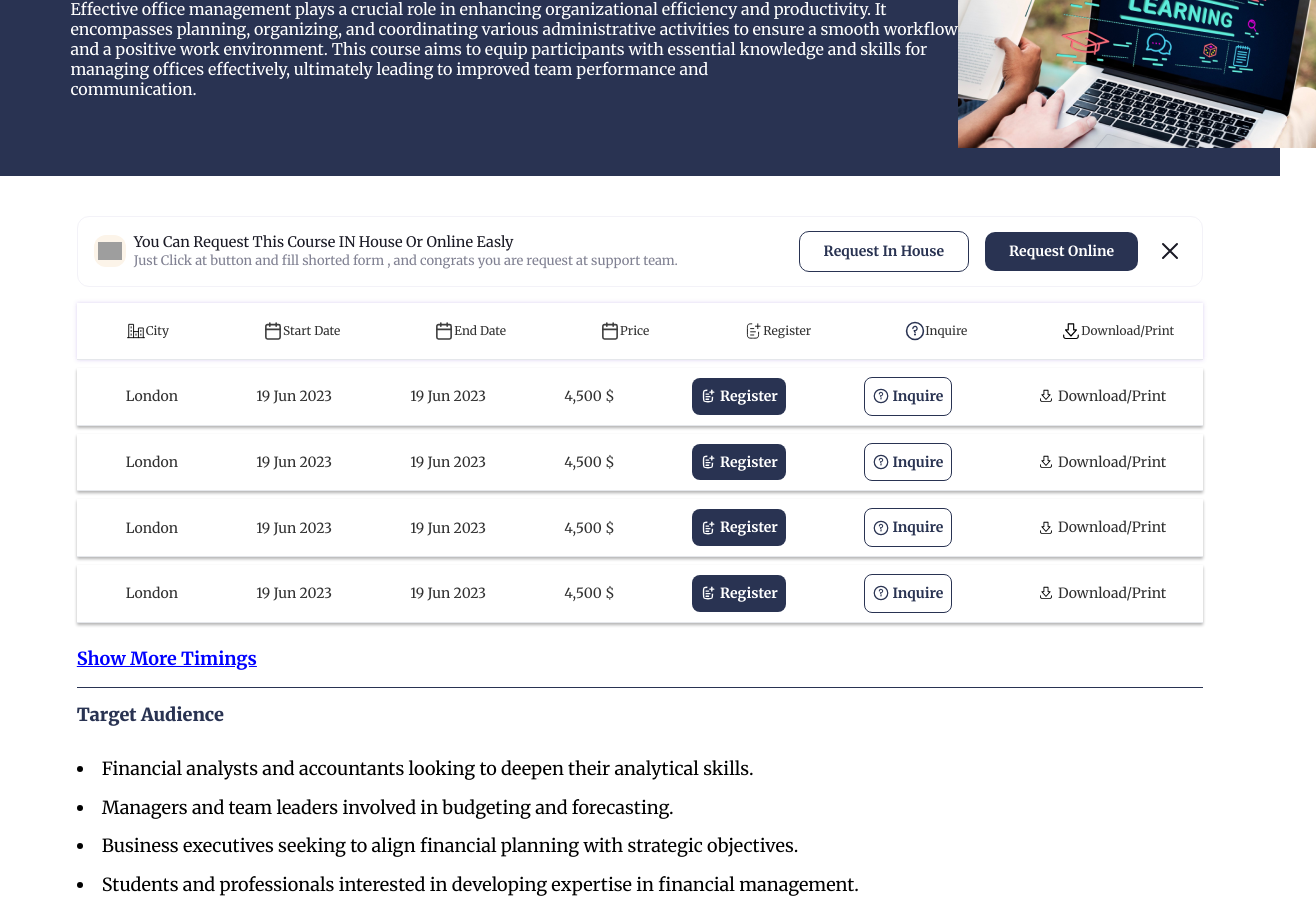
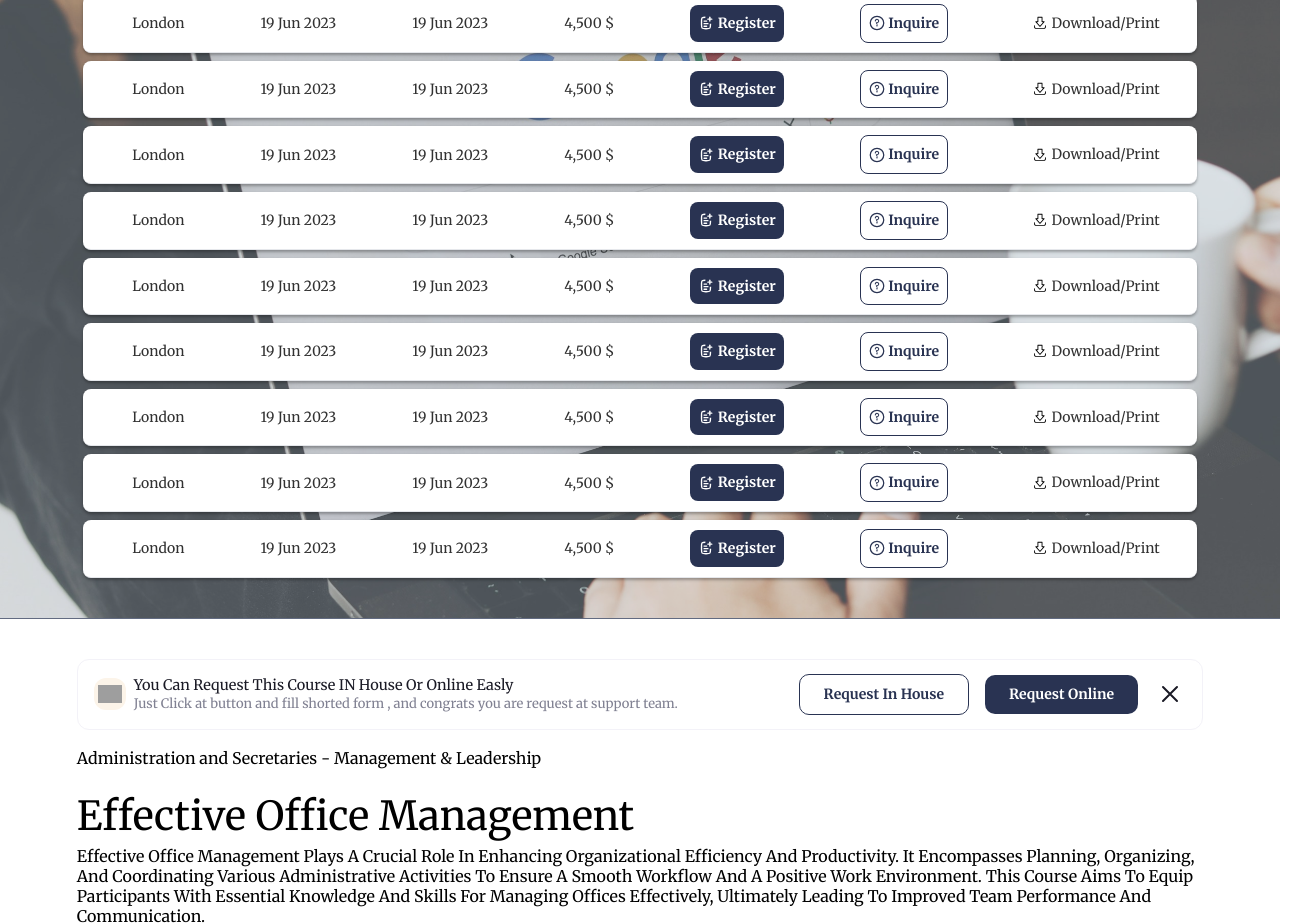
Before and after one commit to ranimRefaie/Euroqst, a Next.js app: page /course in a window 1280 px wide. Shown: the part 480-1404 px from the top of the page, 1316 px wide, since content can reach past the window. Built offline with nearby package versions, Linux system fonts and the light colour scheme; grey boxes are pictures that could not be loaded.

Commit message:
Initial commit

```diff
--- a/src/app/course/page.tsx
+++ b/src/app/course/page.tsx
@@ -1,5 +1,4 @@
 import { Header } from '@/components/Header';
-import img_sec from '../../assets/learning-education-ideas-insight-intelligence-study-concept.png'
 import Image from 'next/image';
 import check from '../../assets/icons/Check_ring.svg'
 import Link from 'next/link';
@@ -37,28 +36,15 @@ const Course: React.FC = () => {
   return (
     <div>
       <div className="hidden md:block">
-      <Header/>
+        <Header />
       </div>
 
-      <div className="hidden md:block bg-[#293352] pb-7">
-        <div className="w-[89%] flex mx-auto pt-[104px]">
-          <div className=" text-[#FFFFFF]">
-            <p className='text-[16px] font-normal '>Administration and Secretaries - Management & Leadership</p>
-            <h1 className='text-[40px] font-normal '>Effective Office Management</h1>
-            <p className='w-[888px] text-[16px] font-normal leading-[20.11px]'>
-              Effective office management plays a crucial role in enhancing organizational efficiency and productivity. It
-              encompasses planning, organizing, and coordinating various administrative activities to ensure a smooth workflow and a positive work environment. This course aims to equip participants with essential knowledge and skills for managing offices effectively, ultimately leading to improved team performance and
-              <br /> communication.
-            </p>
-          </div>
-          <Image src={img_sec} alt='' width={392} height={275} />
-        </div>
-      </div>
+
 
       <div className=" relative block hero-course md:hidden">
         <div className="relative z-10 ">
           <div className="bg-[#293352] py-[10px]">
-     <Navbar/>
+            <Navbar />
           </div>
           <div className="w-[92.5%] mx-auto text-[#FFFFFF] mt-6">
             <p className='text-[16px] font-normal'>Administration and Secretaries - Management & Leadership</p>
@@ -74,6 +60,12 @@ const Course: React.FC = () => {
 
 
 
+
+     <div className="relative">
+     <div className="container-table py-[54px] flex items-center justify-center border-b-[1.5px] border-[#293352] pb-4 bg-slate-400">
+        <TableInfo />
+      </div>
+     </div>
       <div className="w-[97%] md:w-[88%] mx-auto mt-10">
         <div className="hidden md:flex border border-[#F3F2F8] rounded-xl  py-[14px] justify-between mb-4 px-4">
           <div className="flex items-center gap-2">
@@ -94,25 +86,28 @@ const Course: React.FC = () => {
             <Link href='' className='text-[14px] font-bold leading-[19.6px] text-center text-[#FFFFFF]  py-[10px] px-6  rounded-[10px] bg-[#293352]'>
               Request Online
             </Link>
-            <IoCloseOutline size={32} className='text-[#1A1A25]'/>
-          </div>
+            <IoCloseOutline size={32} className='text-[#1A1A25]' />
           </div>
 
-        <div className="border-b-[1.5px] border-[#293352] pb-4">
-          <TableInfo />
-          <Link href='' className='underline font-bold text-[18px] leading-[22.63px] text-[#0000FF]'> Show More Timings </Link>
         </div>
 
+        <div className=" mt-4 mb-20">
+            <p className='text-[16px] font-normal '>Administration and Secretaries - Management & Leadership</p>
+            <h1 className='text-[40px] font-normal mt-4 '>Effective Office Management</h1>
+            <p className=' text-[16px] font-normal leading-[20.11px] capitalize'>
+            Effective office management plays a crucial role in enhancing organizational efficiency and productivity. It encompasses planning, organizing, and coordinating various administrative activities to ensure a smooth workflow and a positive work environment. This course aims to equip participants with essential knowledge and skills for managing offices effectively, ultimately leading to improved team performance and communication.
+
+            </p>
+          </div>
         <div className="w-[92%] ml-3 md:w-full md:ml-0">
         <InfoCourseSec title="Target Audience" items={info_course_1} />
         <InfoCourseSec title="Course Objectives" items={info_course_2} />
 
         <CourseModules />
       </div>
-
       </div>
 
-      <SecCards title='More Courses'/>
+      <SecCards title='More Courses' />
     </div>
   );
 };
--- a/src/sections/Course/InfoCourseSec.tsx
+++ b/src/sections/Course/InfoCourseSec.tsx
@@ -8,7 +8,7 @@ export const InfoCourseSec : React.FC<SectionProps> = ({ title, items }) => {
         <h3 className='mb-8 text-[18px] font-black leading-[22.63px] text-[#293352]'>{title}</h3>
         <div className="flex flex-col gap-4">
           {items.map((item, index) => (
-            <li key={index} className='text-[18px] font-normal leading-[22.63px] text-[#000000]'>
+            <li key={index} className='text-[18px] font-normal leading-[22.63px] text-[#000000] ml-5 capitalize'>
               {item}
             </li>
           ))}
--- a/src/sections/Course/TableInfo.tsx
+++ b/src/sections/Course/TableInfo.tsx
@@ -27,7 +27,7 @@ const TableHeader: React.FC<TableHeaderProps> = ({ icon, title }) => (
 );
 
 const TableRow: React.FC<TableRowProps> = ({ city, startDate, endDate, price }) => (
-  <tr className="px-3 md:py-2 md:pl-12 md:pr-7  flex justify-between items-center border-b border-gray-200 mb-2" style={{ boxShadow: '0px 2px 3px 0px rgba(0, 0, 0, 0.3)' }}>
+  <tr className="bg-white px-3 md:py-2 md:pl-12 md:pr-7  flex justify-between items-center border-b border-gray-200 mb-2 rounded-lg" style={{ boxShadow: '0px 2px 3px 0px rgba(0, 0, 0, 0.3)' }}>
     <td className="text-[6px] leading-[7.54px]  md:text-[14px] font-normal md:leading-7 text-[#313131] text-center">{city}</td>
     <td className="text-[6px] leading-[7.54px]  md:text-[14px] font-normal md:leading-7 text-[#313131] text-center">{startDate}</td>
     <td className="text-[6px] leading-[7.54px]  md:text-[14px] font-normal md:leading-7 text-[#313131] text-center">{endDate}</td>
@@ -56,13 +56,19 @@ export const TableInfo = () => {
     { city: 'London', startDate: '19 Jun 2023', endDate: '19 Jun 2023', price: '4,500 $' },
     { city: 'London', startDate: '19 Jun 2023', endDate: '19 Jun 2023', price: '4,500 $' },
     { city: 'London', startDate: '19 Jun 2023', endDate: '19 Jun 2023', price: '4,500 $' },
+    { city: 'London', startDate: '19 Jun 2023', endDate: '19 Jun 2023', price: '4,500 $' },
+    { city: 'London', startDate: '19 Jun 2023', endDate: '19 Jun 2023', price: '4,500 $' },
+    { city: 'London', startDate: '19 Jun 2023', endDate: '19 Jun 2023', price: '4,500 $' },
+    { city: 'London', startDate: '19 Jun 2023', endDate: '19 Jun 2023', price: '4,500 $' },
+    { city: 'London', startDate: '19 Jun 2023', endDate: '19 Jun 2023', price: '4,500 $' },
+    { city: 'London', startDate: '19 Jun 2023', endDate: '19 Jun 2023', price: '4,500 $' },
   ];
 
   return (
-   <div className="">
-     <table className="w-full mb-4">
+   <div className="w-[87%] relative" style={{zIndex:'2'}}>
+     <table className="w-full mb-4 ">
       <thead>
-        <tr className="px-3 md:py-2 md:pl-12 md:pr-7 flex justify-between items-center border-b border-gray-200 mb-2" style={{ boxShadow: '0px 0px 4px 0px rgba(117, 74, 201, 0.25)'
+        <tr className="bg-white px-3 md:py-2 md:pl-12 md:pr-7 flex justify-between items-center border-b border-gray-200 mb-2 rounded-lg " style={{ boxShadow: '0px 0px 4px 0px rgba(117, 74, 201, 0.25)'
  }}>
           {[
             { icon: city, title: "City" },
--- a/src/styles/coursePage.css
+++ b/src/styles/coursePage.css
@@ -14,3 +14,19 @@
     background-color: rgba(0, 0, 0, 0.7);
     z-index: 1;
 }
+
+
+.container-table{
+    background-image: url('../assets/bg-course.jpg');
+    background-size: cover;
+    background-position: center;
+}
+.container-table::after{
+content: '';
+position: absolute;
+width: 100%;
+height: 100%;
+background-color: #B7BEC766;
+top: 0;
+z-index: 1;
+}
```
Also changed, not shown: src/assets/bg-course.jpg (added). Lines whose indentation alone changed are shown as unchanged.
